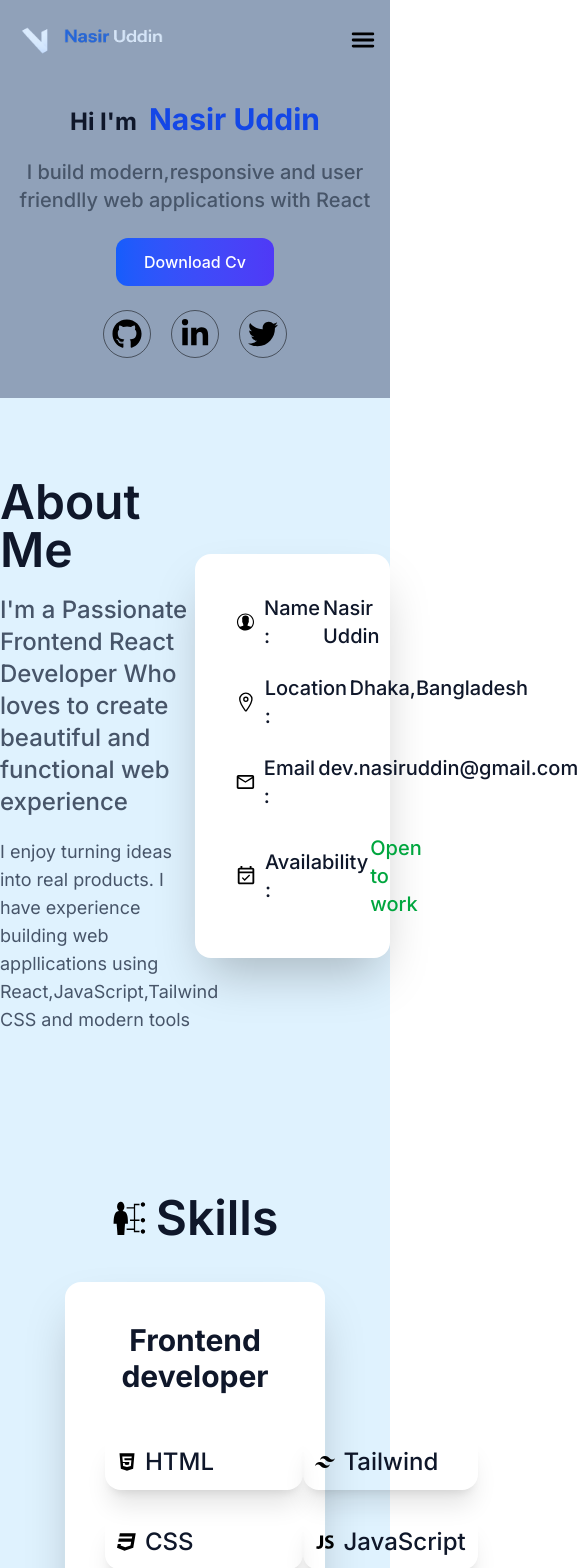
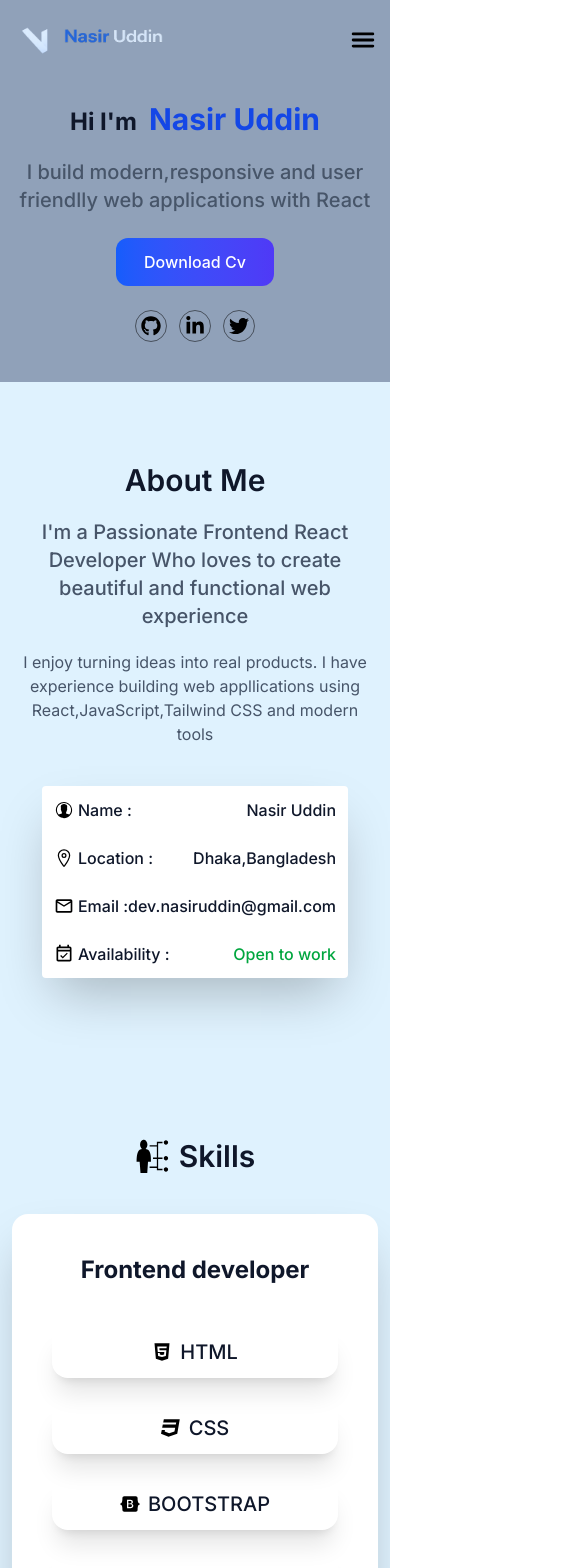
Before and after one commit to nasiruddindev/My-Portfolio, a React (Vite) app: page / in a window 390 px wide. Shown: the top 1568 px of the page, 578 px wide, since content can reach past the window. Built offline with nearby package versions, Linux system fonts and the light colour scheme.

Commit message:
feat: add responsive all part

```diff
--- a/src/components/Card.jsx
+++ b/src/components/Card.jsx
@@ -4,8 +4,8 @@ import Image from '../components/Image'
 const Card = ({title,text,src,className,imageClassName}) => {
   return (
     <div>
-      <div className='group relative rounded-2xl overflow-hidden cursor-pointer'>
-            <div className='px-10 py-5 bg-white shadow-2xl max-w-92.5   rounded-2xl'>
+      <div className='group relative rounded-2xl overflow-hidden cursor-pointer max-w-92.5'>
+            <div className='px-10 py-5 bg-white shadow-2xl    rounded-2xl'>
             <Image src={src} className={imageClassName}/>
             <h4 className='text-primary text-2xl font-semibold font-inter pt-5 pb-1'>{title}</h4>
             <h4 className='text-primary text-xl font-medium font-inter'>{text}</h4>
--- /dev/null
+++ b/src/components/Input.jsx
@@ -0,0 +1,9 @@
+import React from 'react'
+
+const Input = ({text,className}) => {
+  return (
+    <input type="text" placeholder={text} className={`border-none outline-none bg-sky-200 px-3 py-1 rounded mb-3 placeholder:text-black/50 w-full placeholder:font-medium placeholder:font-inter placeholder:text-base${className}`}/>
+  )
+}
+
+export default Input
--- a/src/components/Pera.jsx
+++ b/src/components/Pera.jsx
@@ -2,7 +2,7 @@ import React from 'react'
 
 const Pera = ({text,className}) => {
   return (
-    <p className={`text-lg text-secondary font-inter font-normal ${className}`}>{text}</p>
+    <p className={`text-base md:text-lg text-secondary font-inter font-normal ${className}`}>{text}</p>
   )
 }
 
--- a/src/components/Title.jsx
+++ b/src/components/Title.jsx
@@ -2,7 +2,7 @@ import React from 'react'
 
 const Title = ({text,className}) => {
   return (
-    <h2 className={`text-5xl text-primary font-semibold font-inter  ${className}`}>{text}</h2>
+    <h2 className={`text-3xl md:text-5xl text-primary font-semibold font-inter  ${className}`}>{text}</h2>
   )
 }
 
--- a/src/layouts/About.jsx
+++ b/src/layouts/About.jsx
@@ -11,50 +11,50 @@ const About = () => {
   return (
     <section className="py-20 bg-sky-100">
       <Container>
-        <Flex className="items-center">
-          <div className="w-6/12">
-            <Title text="About Me" />
-            <p className="text-secondary text-2xl font-medium font-inter max-w-130 py-5">
+        <Flex className="flex-col gap-y-10 md:gap-y-0 md:flex-row items-center">
+          <div className="md:w-6/12">
+            <Title text="About Me" className="text-center md:text-start"/>
+            <p className="text-secondary text-xl px-4 md:px-0 text-center md:text-start md:text-2xl font-medium font-inter max-w-130 mx-auto md:mx-0 py-5">
               I'm a Passionate Frontend React Developer Who loves to create  beautiful and functional web experience
             </p>
-            <Pera text="I enjoy turning ideas into real products. I have experience building web appllications using React,JavaScript,Tailwind CSS and modern tools" className="max-w-125"/>
+            <Pera text="I enjoy turning ideas into real products. I have experience building web appllications using React,JavaScript,Tailwind CSS and modern tools" className="max-w-125 text-center md:text-start px-3 md:px-0"/>
           </div>
 
-          <div className="w-6/12">
-          <div className='shadow-2xl p-10 flex flex-col gap-y-6 bg-white rounded-2xl'>
+          <div className="md:w-6/12">
+          <div className='shadow-2xl p-3 md:py-10 lg:p-10 flex flex-col gap-y-6 bg-white rounded md:rounded-2xl'>
 
 
             <div className='flex justify-between'>
-              <div className='flex gap-x-2 items-center'>
-                <IoIosContact className='text-2xl'/>
-                <p className='text-primary text-xl font-medium font-inter'>Name :</p>
+              <div className='flex gap-x-1 md:gap-x-2 items-center'>
+                <IoIosContact className='text-xl md:text-2xl'/>
+                <p className='text-primary text-base md:text-xl font-medium font-inter'>Name :</p>
 
               </div>
-              <p className='text-primary text-xl font-medium font-inter'>Nasir Uddin</p>
+              <p className='text-primary text-base md:text-xl font-medium font-inter'>Nasir Uddin</p>
             </div>
             <div className='flex justify-between'>
-              <div className='flex gap-x-2 items-center'>
-                <IoLocationOutline  className='text-2xl'/>
-                <p className='text-primary text-xl font-medium font-inter'>Location :</p>
+              <div className='flex gap-x-1 md:gap-x-2 items-center'>
+                <IoLocationOutline  className='text-xl md:text-2xl'/>
+                <p className='text-primary text-base md:text-xl font-medium font-inter'>Location :</p>
 
               </div>
-              <p className='text-primary text-xl font-medium font-inter'>Dhaka,Bangladesh</p>
+              <p className='text-primary text-base md:text-xl font-medium font-inter'>Dhaka,Bangladesh</p>
             </div>
             <div className='flex justify-between'>
-              <div className='flex gap-x-2 items-center'>
-                <MdOutlineEmail  className='text-2xl'/>
-                <p className='text-primary text-xl font-medium font-inter'>Email :</p>
+              <div className='flex gap-x-1 md:gap-x-2 items-center'>
+                <MdOutlineEmail  className='text-xl md:text-2xl'/>
+                <p className='text-primary text-base md:text-xl font-medium font-inter'>Email :</p>
 
               </div>
-              <p className='text-primary text-xl font-medium font-inter'>dev.nasiruddin@gmail.com</p>
+              <p className='text-primary text-base md:text-xl font-medium font-inter'>dev.nasiruddin@gmail.com</p>
             </div>
             <div className='flex justify-between'>
-              <div className='flex gap-x-2 items-center'>
-                <MdOutlineEventAvailable  className='text-2xl'/>
-                <p className='text-primary text-xl font-medium font-inter'>Availability :</p>
+              <div className='flex gap-x-1 md:gap-x-2 items-center'>
+                <MdOutlineEventAvailable  className='text-xl md:text-2xl'/>
+                <p className='text-primary text-base md:text-xl font-medium font-inter'>Availability :</p>
 
               </div>
-              <p className='text-green-600 text-xl font-medium font-inter'>Open to work</p>
+              <p className='text-green-600 text-base md:text-xl font-medium font-inter'>Open to work</p>
             </div>
 
 
--- a/src/layouts/Hero.jsx
+++ b/src/layouts/Hero.jsx
@@ -18,7 +18,7 @@ const Hero = () => {
               </span>
             </h1>
 
-            <p className="text-secondary text-xl text-center  md:text-2xl font-medium font-inter max-w-110 mx-auto">
+            <p className="text-secondary text-xl px-4 md:px-0 text-center  md:text-2xl font-medium font-inter max-w-110 mx-auto">
               I build modern,responsive and user friendlly web applications with
               React
             </p>
@@ -26,17 +26,17 @@ const Hero = () => {
               <Button text="Download Cv" />
             </div>
 
-            <div className='flex gap-x-5 justify-center pb-10 '>
-              <div className="border border-black/50 w-12 h-12  rounded-full flex justify-center items-center">
-              <FaGithub className='text-3xl '/>
+            <div className='flex gap-x-3 md:gap-x-5 justify-center pb-10 '>
+              <div className="border border-black/50 w-8 md:w-12 h-8 md:h-12  rounded-full flex justify-center items-center">
+              <FaGithub className='text-xl md:text-3xl '/>
             </div>
 
 
-            <div className="border border-black/50 w-12 h-12  rounded-full flex justify-center items-center">
-              <FaLinkedinIn  className='text-3xl '/>
+            <div className="border border-black/50 w-8 md:w-12 h-8 md:h-12  rounded-full flex justify-center items-center">
+              <FaLinkedinIn  className='text-xl md:text-3xl '/>
             </div>
-            <div className="border border-black/50 w-12 h-12  rounded-full flex justify-center items-center">
-              <FaTwitter  className='text-3xl '/>
+            <div className="border border-black/50 w-8 md:w-12 h-8 md:h-12  rounded-full flex justify-center items-center">
+              <FaTwitter  className='text-xl md:text-3xl '/>
             </div>
             </div>
 
--- a/src/layouts/Projects.jsx
+++ b/src/layouts/Projects.jsx
@@ -14,13 +14,13 @@ const Projects = () => {
   return (
     <section className="py-20">
       <Container>
-        <Flex className="items-center gap-x-5 justify-center">
-          <GrProjects className="text-3xl" />
+        <Flex className="items-center gap-x-3 md:gap-x-5 justify-center">
+          <GrProjects className="text-xl md:text-3xl" />
 
           <Title text="Projects" className="text-center " />
         </Flex>
 
-        <Flex className="justify-between mt-10">
+        <Flex className="flex-col  gap-y-10 md:gap-y-0 md:flex-row items-center md:justify-between mt-10">
           <Card title="E-Commerce" text="React" src={Ecommerce} imageClassName="h-50"/>
 
           <Card title="React-Safwan" text="React" src={Safwan} imageClassName="h-50"/>
--- a/src/layouts/Skills.jsx
+++ b/src/layouts/Skills.jsx
@@ -18,28 +18,28 @@ const Skills = () => {
           <Title text="Skills" className="text-center " />
         </Flex>
 
-        <div className="shadow-2xl p-10 w-8/12 mx-auto bg-white rounded-2xl mt-10">
-          <h3 className="text-primary text-3xl font-inter font-bold text-center pb-5">
+        <div className="shadow-2xl p-10 md:w-8/12 mx-3 md:mx-auto bg-white rounded-2xl mt-10">
+          <h3 className="text-primary text-2xl md:text-3xl font-inter font-bold text-center pb-5">
             Frontend developer
           </h3>
 
-          <Flex className="justify-evenly mt-5 ">
+          <Flex className="flex-col md:flex-row gap-y-6 md:gap-y-0 justify-evenly mt-5 ">
             <Flex className="flex-col gap-y-6">
-            <Flex className="gap-x-2 items-center shadow-xl p-3 rounded-2xl">
+            <Flex className="gap-x-2 justify-center items-center shadow-xl p-3 rounded-2xl">
               <FaHtml5 className='text-xl'/>
-              <h5 className="text-2xl text-primary font-medium  font-inter">
+              <h5 className="text-xl md:text-2xl text-primary font-medium  font-inter">
                 HTML
               </h5>
             </Flex>
-            <Flex className="gap-x-2 items-center shadow-xl p-3 rounded-2xl">
+            <Flex className="gap-x-2 justify-center items-center shadow-xl p-3 rounded-2xl">
               <FaCss3  className='text-xl'/>
-              <h5 className="text-2xl text-primary font-medium  font-inter">
+              <h5 className="text-xl md:text-2xl text-primary font-medium  font-inter">
                 CSS
               </h5>
             </Flex>
-            <Flex className="gap-x-2 items-center shadow-xl p-3 rounded-2xl">
+            <Flex className="gap-x-2 justify-center items-center shadow-xl p-3 rounded-2xl">
               <FaBootstrap  className='text-xl'/>
-              <h5 className="text-2xl text-primary font-medium  font-inter">
+              <h5 className="text-xl md:text-2xl text-primary font-medium  font-inter">
                 BOOTSTRAP
               </h5>
             </Flex>
@@ -47,21 +47,21 @@ const Skills = () => {
 
 
           <Flex className="flex-col gap-y-6">
-            <Flex className="gap-x-2 items-center shadow-xl p-3 rounded-2xl">
+            <Flex className="gap-x-2 justify-center items-center shadow-xl p-3 rounded-2xl">
               <SiTailwindcss  className='text-xl'/>
-              <h5 className="text-2xl text-primary font-medium  font-inter">
+              <h5 className="text-xl md:text-2xl text-primary font-medium  font-inter">
                 Tailwind
               </h5>
             </Flex>
-            <Flex className="gap-x-2 items-center shadow-xl p-3 rounded-2xl">
+            <Flex className="gap-x-2 justify-center items-center shadow-xl p-3 rounded-2xl">
               <IoLogoJavascript   className='text-xl'/>
-              <h5 className="text-2xl text-primary font-medium  font-inter">
+              <h5 className="text-xl md:text-2xl text-primary font-medium  font-inter">
                 JavaScript
               </h5>
             </Flex>
-            <Flex className="gap-x-2 items-center shadow-xl p-3 rounded-2xl">
+            <Flex className="gap-x-2 justify-center items-center shadow-xl p-3 rounded-2xl">
               <FaReact  className='text-xl'/>
-              <h5 className="text-2xl text-primary font-medium  font-inter">
+              <h5 className="text-xl md:text-2xl text-primary font-medium  font-inter">
                 React
               </h5>
             </Flex>
```
Also changed, not shown: src/layouts/Contact.jsx (+15 -13 lines), src/layouts/Footer.jsx (+4 -4 lines), src/layouts/Navbar.jsx (+7 -7 lines).
